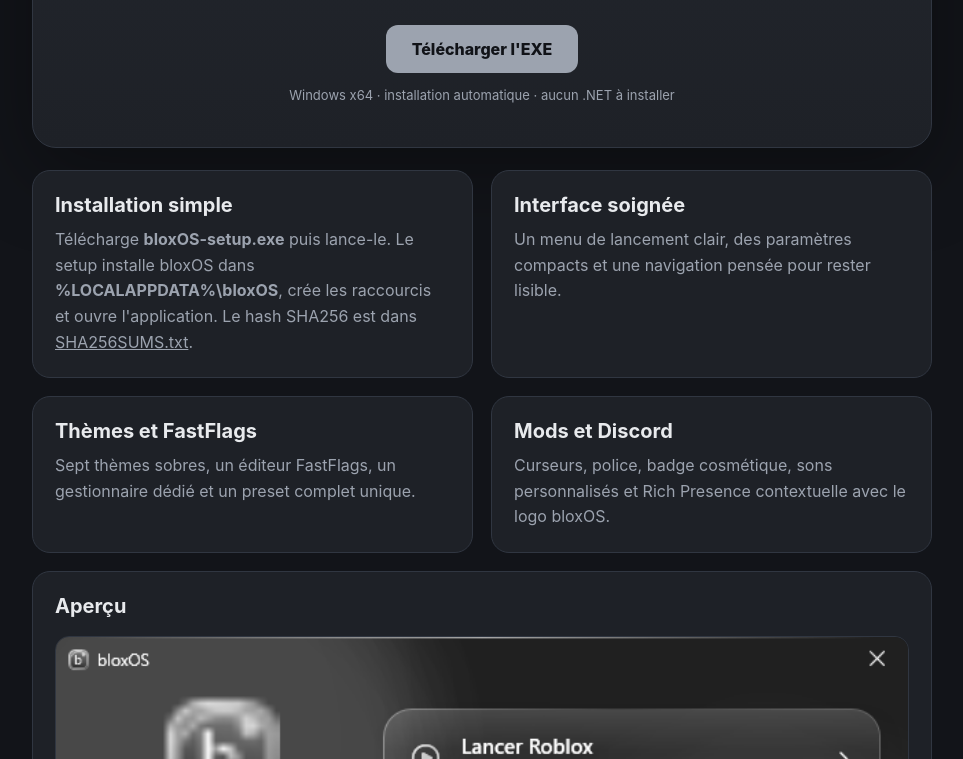
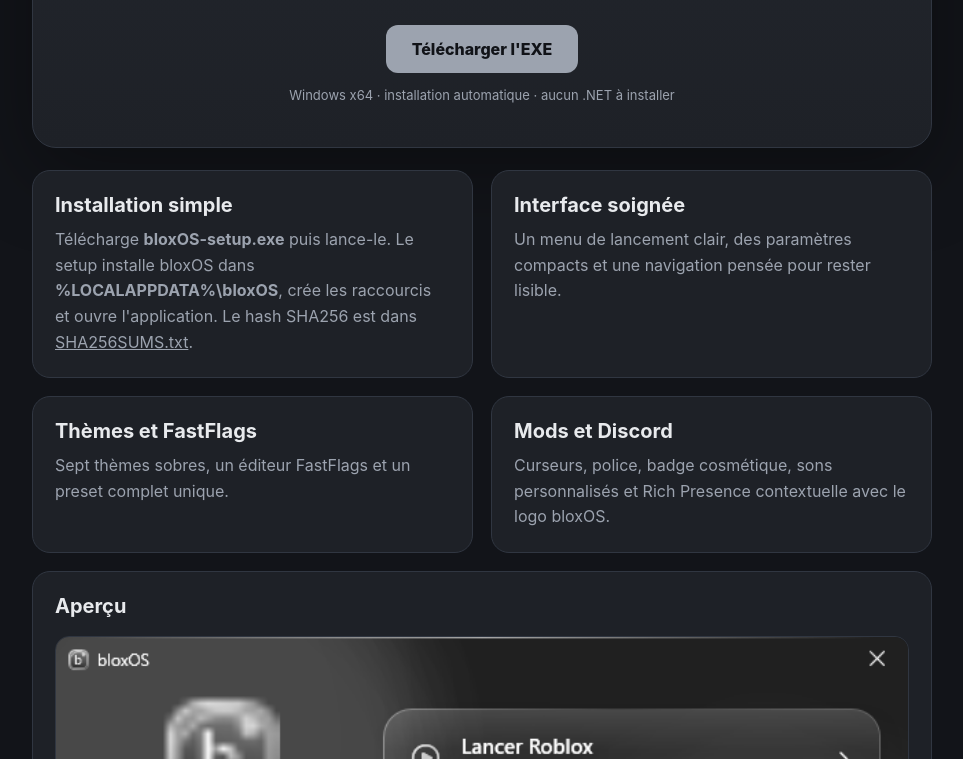
Before and after one commit to morveuxfr/bloxOS, a plain HTML site: page index.html in a window 1280 px wide. Shown: the part 341-1100 px from the top of the page, without its empty margins (158-1121 px from the left). Drawn offline with Linux system fonts and the light colour scheme.

Commit message:
Remove FastFlags manager from docs

```diff
--- a/index.html
+++ b/index.html
@@ -152,7 +152,7 @@
 
       <article class="card">
         <h2>Thèmes et FastFlags</h2>
-        <p>Sept thèmes sobres, un éditeur FastFlags, un gestionnaire dédié et un preset complet unique.</p>
+        <p>Sept thèmes sobres, un éditeur FastFlags et un preset complet unique.</p>
       </article>
 
       <article class="card">
```
Also changed, not shown: 1 other file.
